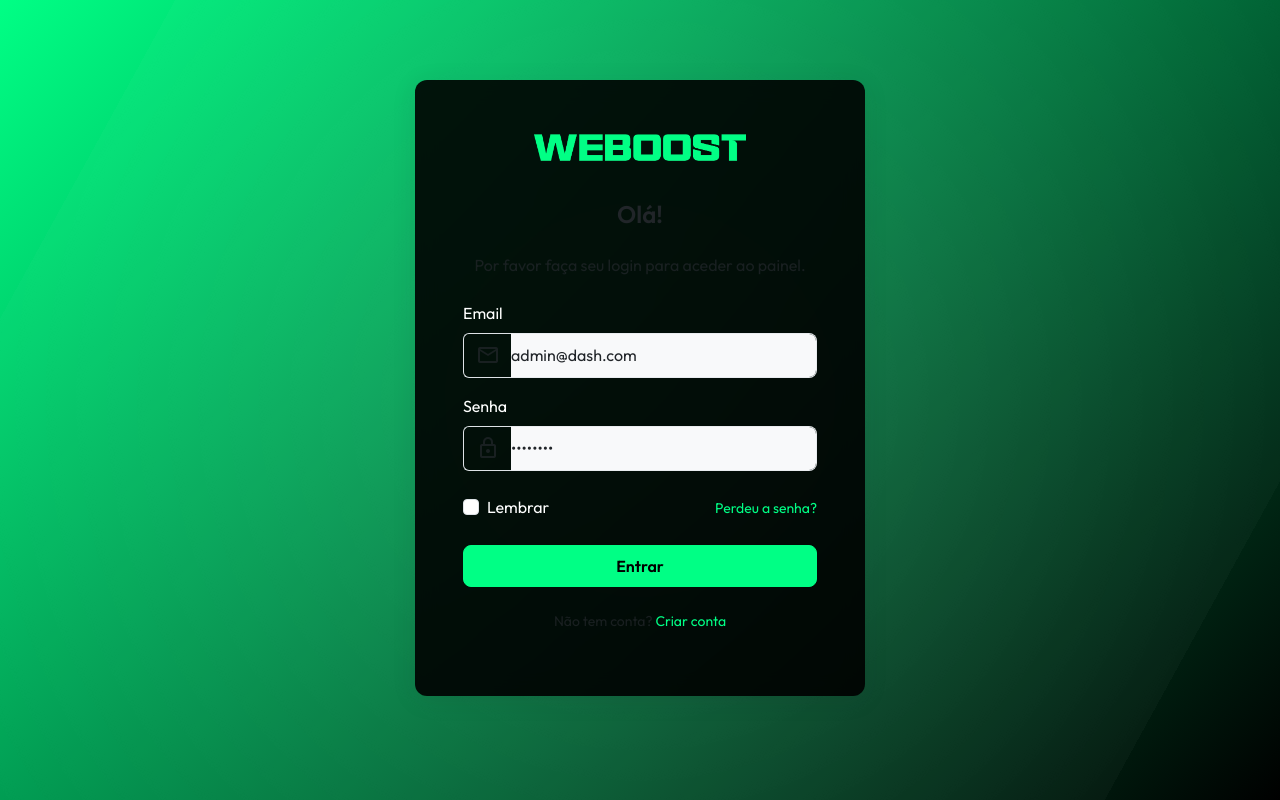
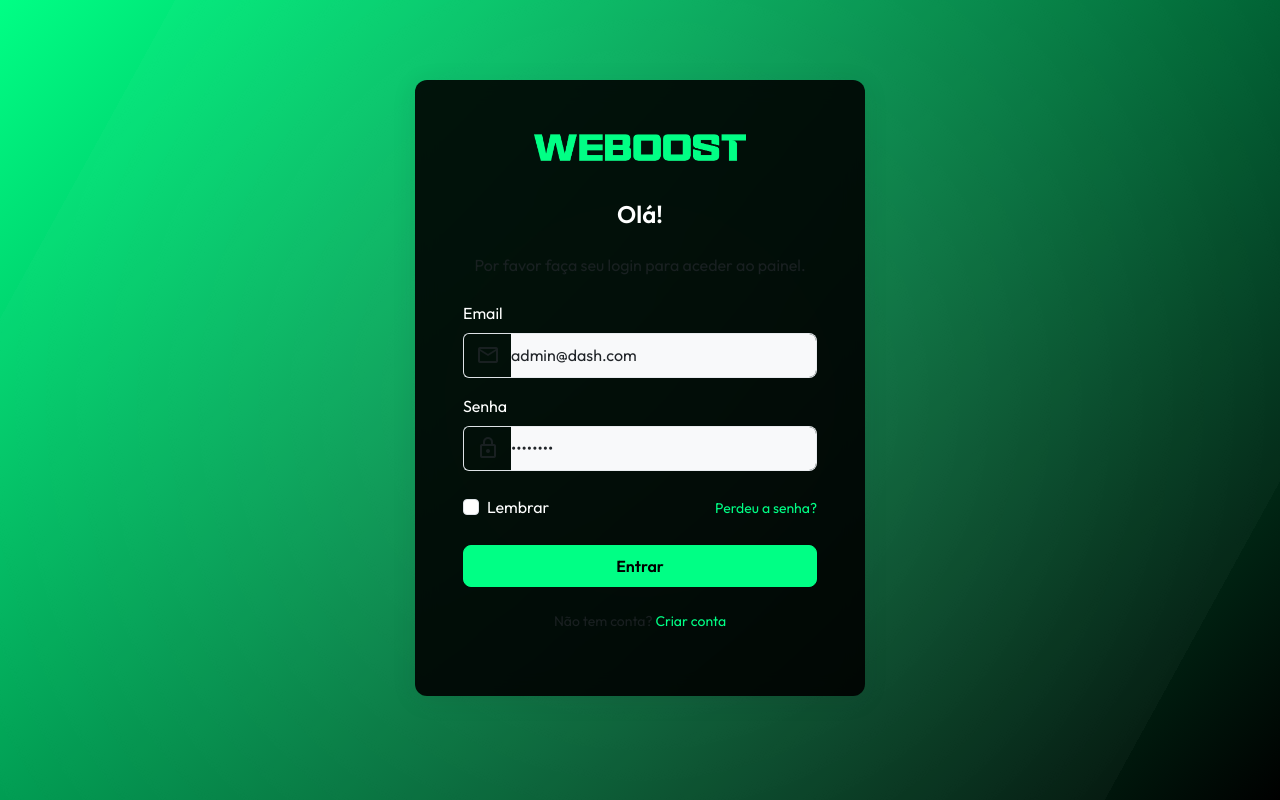
Before and after one commit to rafaelhsouza-dev/weboost-dashboard, a PHP site: page /login.php in a window 1280 px wide. Run offline with PHP 8.4, Linux system fonts and the light colour scheme.

Commit message:
update css

```diff
--- a/assets/css/style.css
+++ b/assets/css/style.css
@@ -150,7 +150,10 @@ a {
     color: #fff;
     z-index: 1;
 }
-.login-card p, .login-brand h4 {
+.card-body h4 {
+    color: #fff;
+}
+.card-body p {
     color: #fff;
 }
 
```
